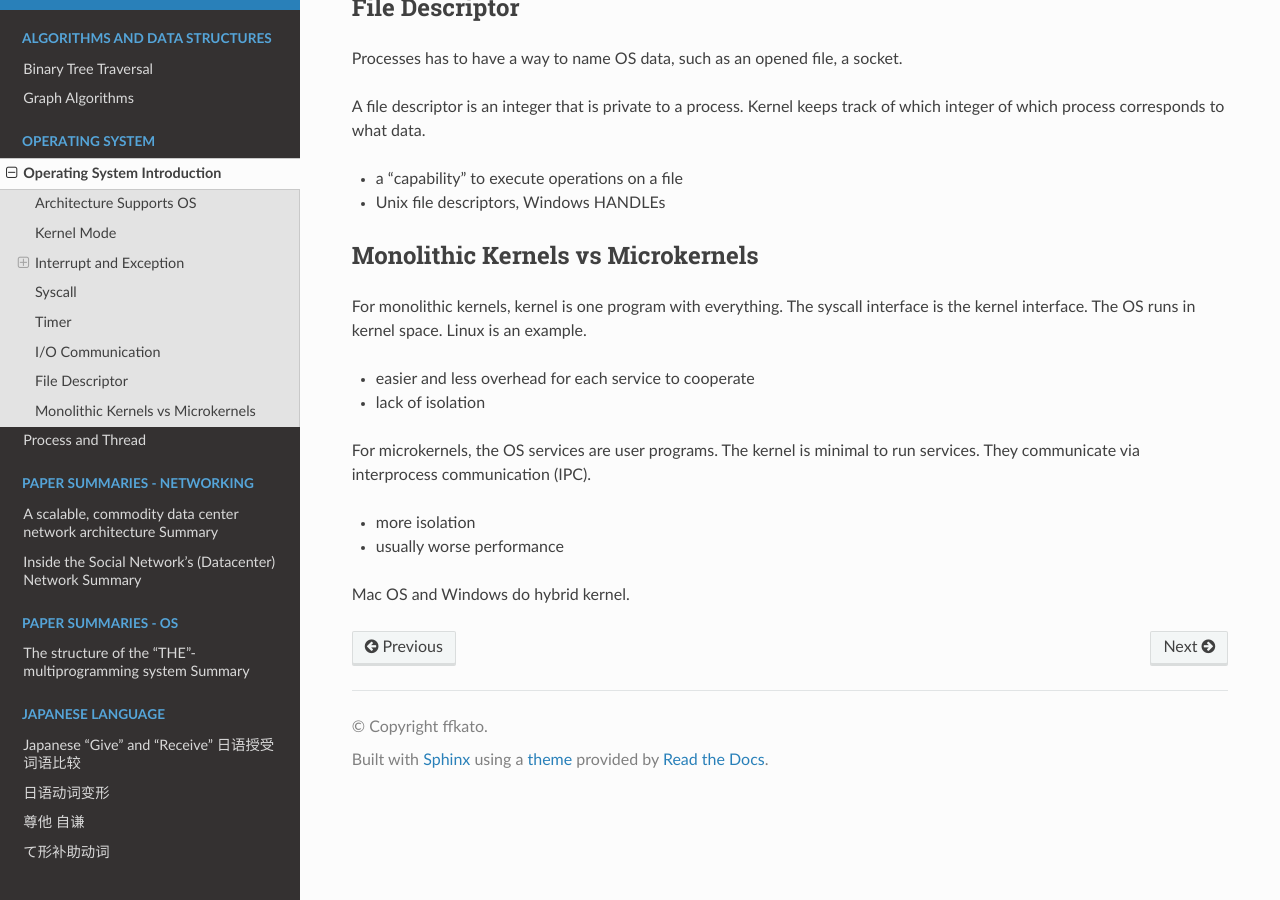
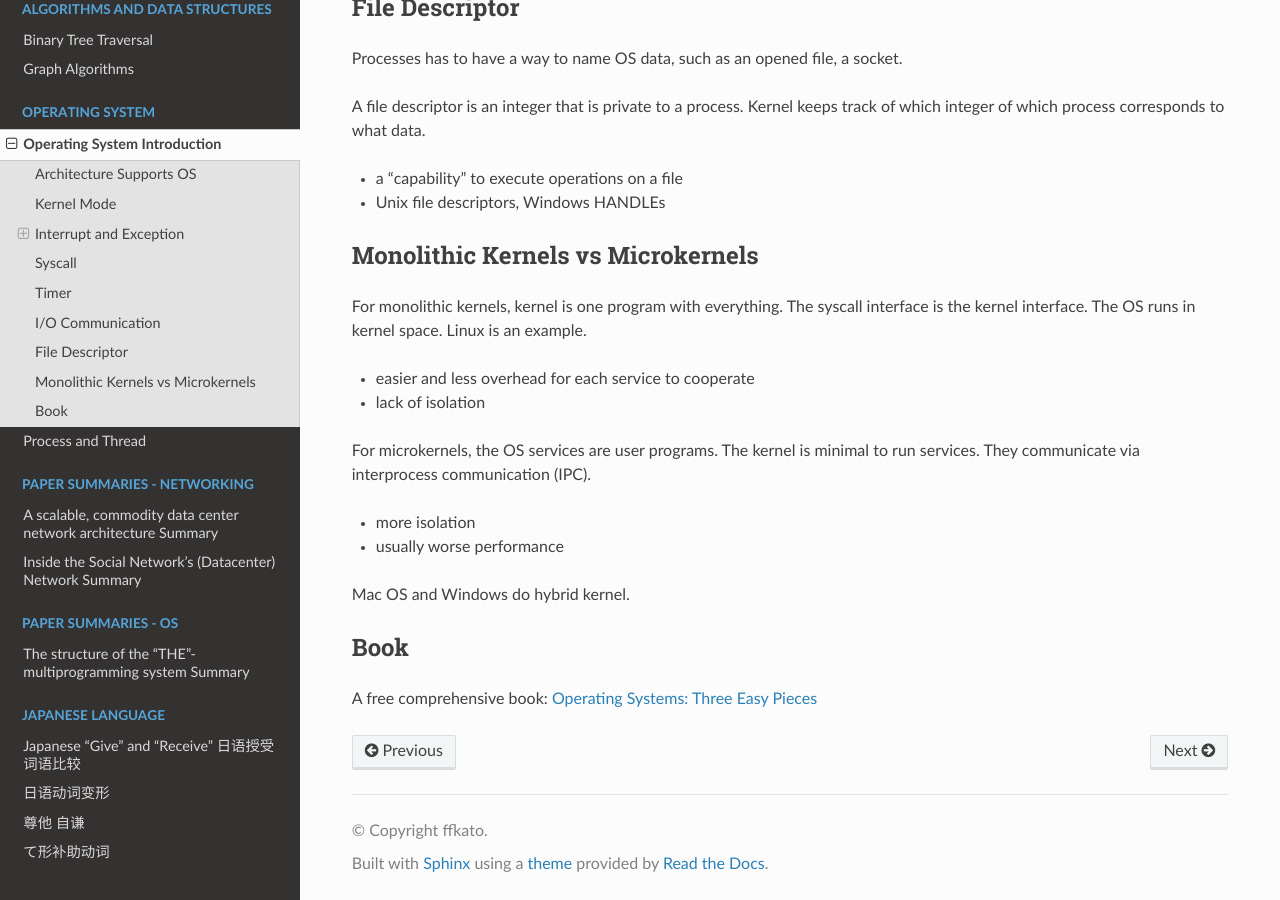
Before and after one commit to ffkato/docs, a Sphinx documentation site: the page built from docs/source/docs/operating-system/os-intro.md, in a window 1280 px wide and 900 px high, scrolled down 5371 px. Built offline with Sphinx 7.4.7 and the Read the Docs theme 2.0.0, drawn with Linux system fonts in a browser that asks for light colours.

Commit message:
os: update os intro

```diff
--- a/docs/source/docs/operating-system/os-intro.md
+++ b/docs/source/docs/operating-system/os-intro.md
@@ -242,3 +242,7 @@ via interprocess communication (IPC).
 * usually worse performance
 
 Mac OS and Windows do hybrid kernel.
+
+## Book
+
+A free comprehensive book: [Operating Systems: Three Easy Pieces](https://pages.cs.wisc.edu/~remzi/OSTEP/)
```
